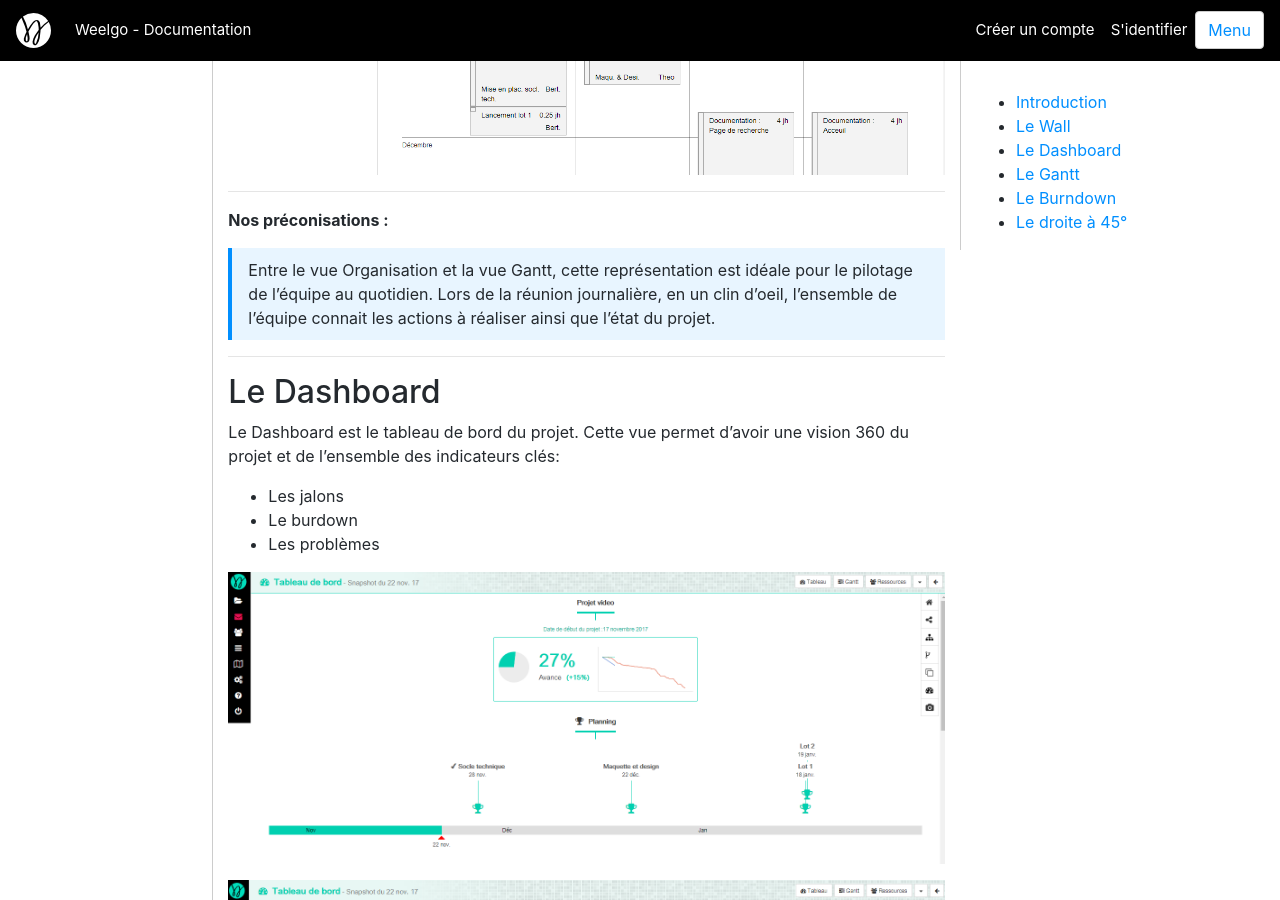
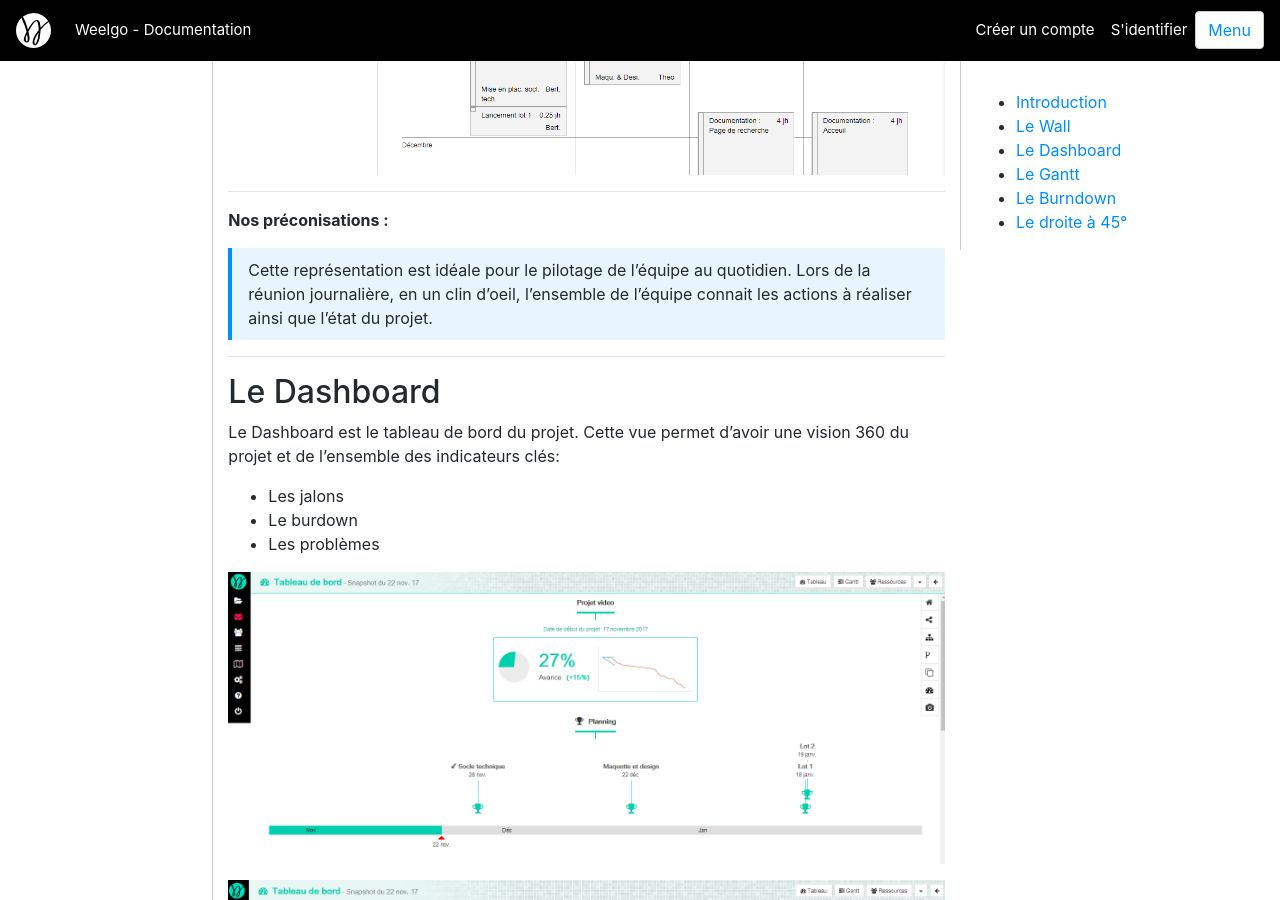
Before and after one commit to Weelgo/weelgo.github.io, a Jekyll site: the page built from fr/tutoriels/creationReseau_etp4_analyse.md, in a window 1280 px wide and 900 px high, scrolled down 833 px. Built offline with Jekyll 4.4.1, drawn with Linux system fonts in a browser that asks for light colours.

Commit message:
Update creationReseau_etp4_analyse.md

```diff
--- a/fr/tutoriels/creationReseau_etp4_analyse.md
+++ b/fr/tutoriels/creationReseau_etp4_analyse.md
@@ -27,7 +27,7 @@ Véritable feuille de route du projet, c'est la vision verticale du planning. Vo
 
 **Nos préconisations :**
 
->Entre le vue Organisation et la vue Gantt, cette représentation est idéale pour le pilotage  de l'équipe au quotidien. Lors de la réunion journalière, en un clin d'oeil, l'ensemble de l'équipe connait les actions à réaliser ainsi que l'état du projet.
+>Cette représentation est idéale pour le pilotage  de l'équipe au quotidien. Lors de la réunion journalière, en un clin d'oeil, l'ensemble de l'équipe connait les actions à réaliser ainsi que l'état du projet.
 
 ---
 
```
